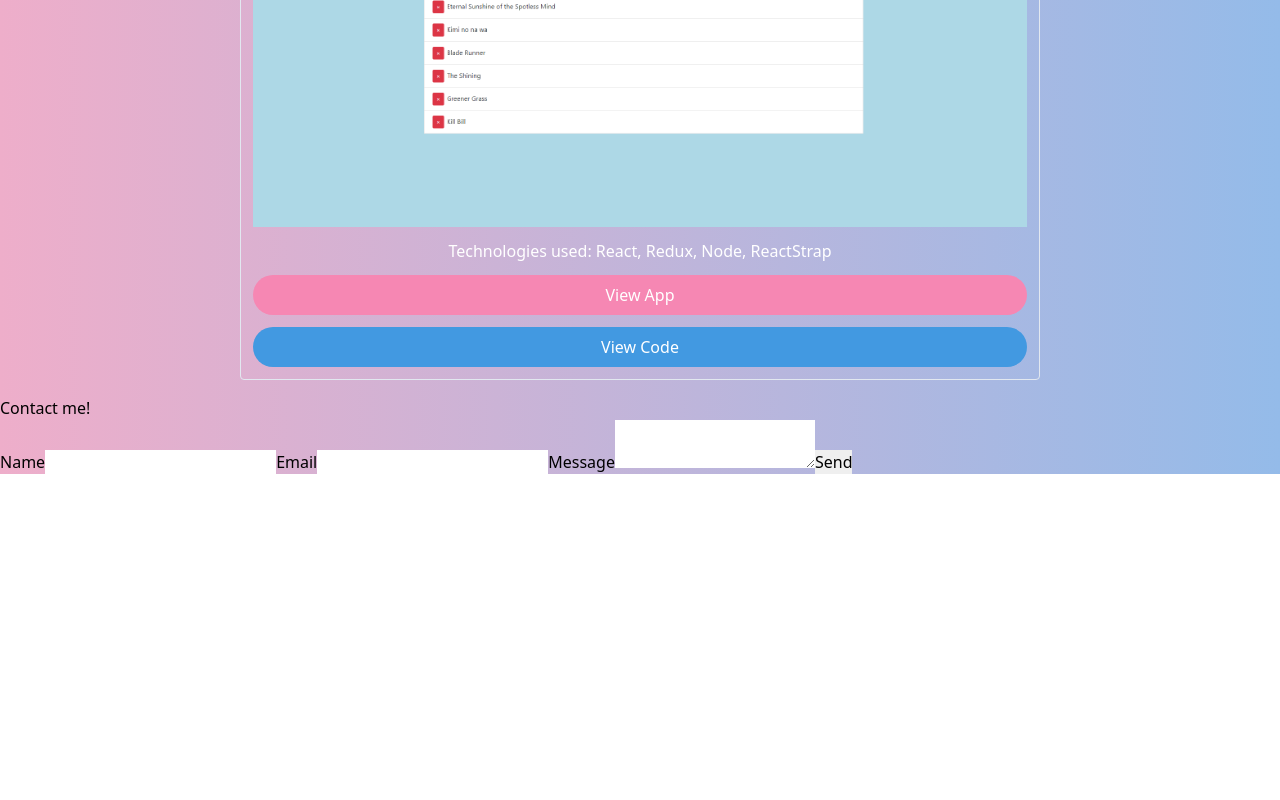
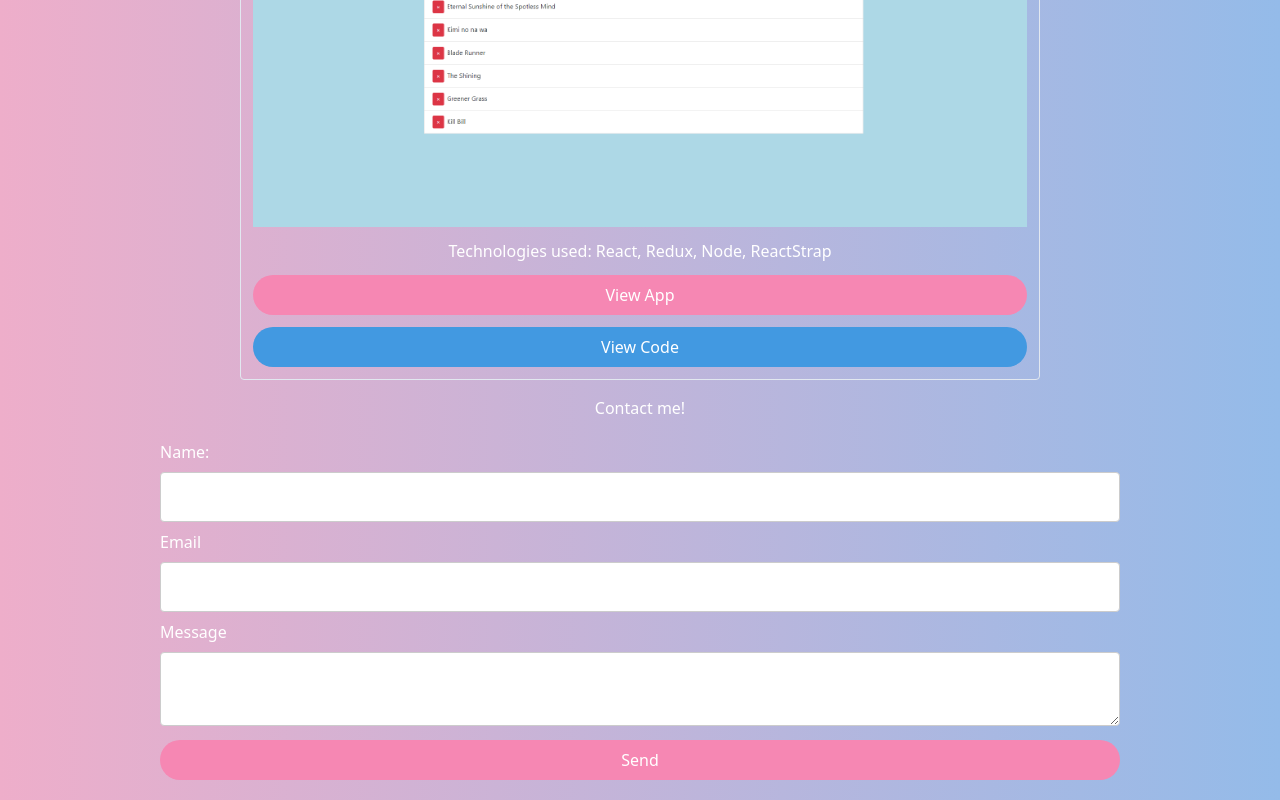
Before and after one commit to bejolo018/portfolio_page, a React (Create React App) app in the folder portfolio/: page / in a window 1280 px wide. Shown: the part 3680-4480 px from the top of the page. Before the commit the page ends 4154 px from the top, so only its background shows below. Built offline with nearby package versions, Linux system fonts and the light colour scheme.

Commit message:
contact form styled, need to clear inputs on submit

```diff
--- a/portfolio/src/App.js
+++ b/portfolio/src/App.js
@@ -1,5 +1,4 @@
 import React, { Component } from 'react'
-
 
 import Projects from './Components/Projects'
 import ContactMe from './Components/ContactMe'
--- a/portfolio/src/Components/ContactMe.js
+++ b/portfolio/src/Components/ContactMe.js
@@ -15,17 +15,17 @@ export default function ContactMe() {
   }
 
   return (
-    <div>
-        <h3>Contact me!</h3>
-        <form className="contact-form" onSubmit={sendEmail}>
+    <div className="lg:mx-20">
+        <h3 className="text-white" style={{textAlign: "center"}}>Contact me!</h3>
+        <form className="m-5 lg:mx-20" onSubmit={sendEmail}>
         <input type="hidden" name="contact_number" />
-        <label>Name</label>
-        <input type="text" name="user_name" />
-        <label>Email</label>
-        <input type="email" name="user_email" />
-        <label>Message</label>
-        <textarea name="message" />
-        <input type="submit" value="Send" />
+        <label className="text-white">Name:</label>
+        <input className="m-5 input-form" type="text" name="user_name" />
+        <label className="text-white">Email</label>
+        <input className="m-5 input-form" type="email" name="user_email" />
+        <label className=" text-white mr-5" >Message</label>
+        <textarea className="input-form" name="message"/>
+        <input className="p-2 bg-pink-400 w-full hover:bg-pink-500" type="submit" value="Send" style={{borderRadius: '20px', color: 'white'}} />
         </form>
     </div>
     );
--- a/portfolio/src/index.css
+++ b/portfolio/src/index.css
@@ -68,3 +68,13 @@
     color: none;
     background: none;
 }
+
+/* Style inputs */
+.input-form, select {
+	width: 100%;
+	padding: 12px 20px;
+	margin: 8px 0;
+	border: 1px solid #ccc;
+	border-radius: 4px;
+	box-sizing: border-box;
+  }
```
Also changed, not shown: portfolio/src/tailwind.css.
